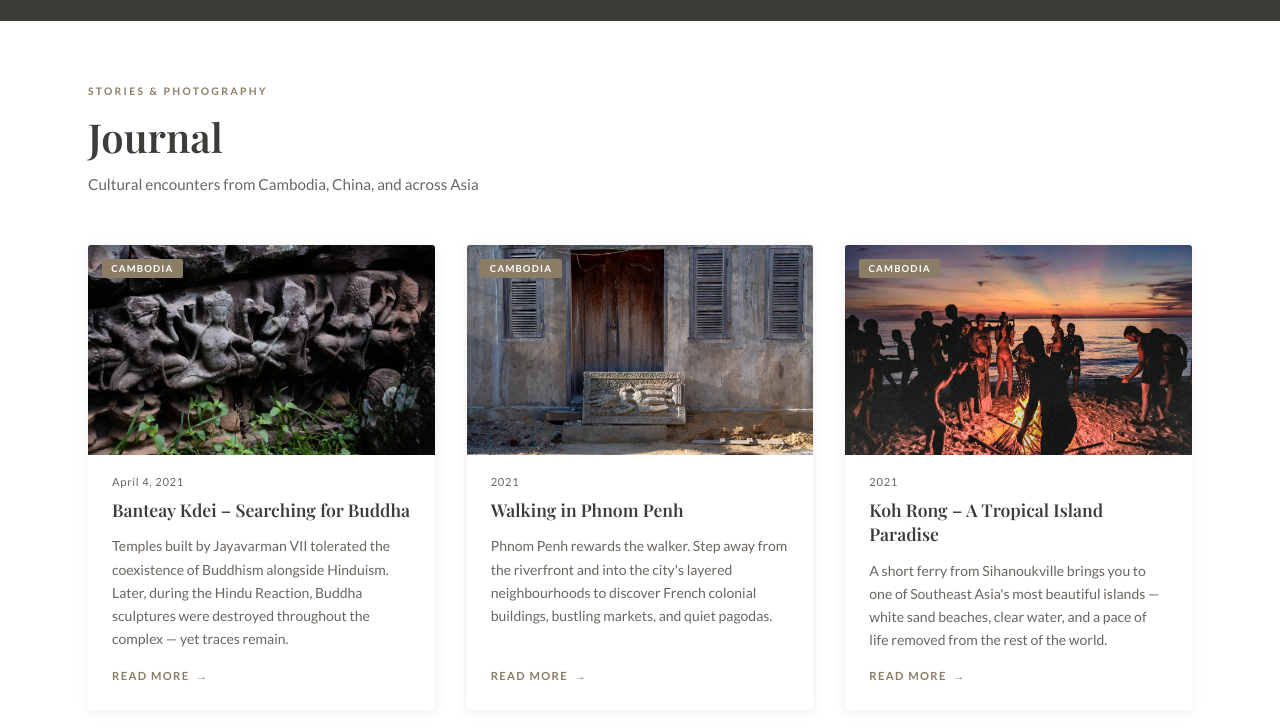
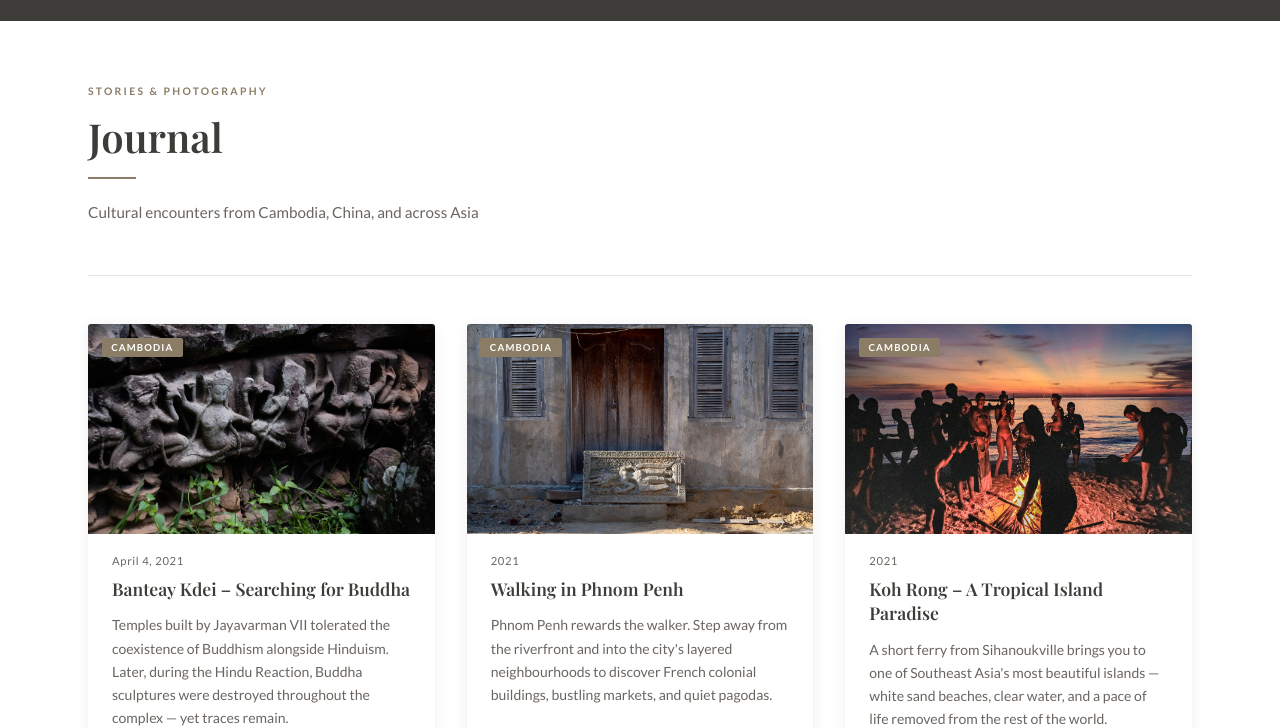
Before and after one commit to jwlav-hub/doublehappiness, a plain HTML site: page journal.html in a window 1280 px wide. Shown: the part 75-803 px from the top of the page. Drawn offline with nearby package versions, Linux system fonts and the light colour scheme; a web font is replaced by a local one.

Commit message:
Bump CSS to v=4, polish page-intro header styling
- CSS ?v=4 cache buster forces fresh stylesheet on all pages
- page-intro: add gold bar under h1, bottom border separator
- Fixes deployed site showing stale CSS (5 personas, unstyled headers)

Co-Authored-By: Claude Sonnet 4.6 <noreply@anthropic.com>

```diff
--- a/css/styles.css
+++ b/css/styles.css
@@ -522,12 +522,24 @@ footer {
 /* Page title banner */
 .page-intro {
   margin-bottom: 3rem;
+  padding-bottom: 2.5rem;
+  border-bottom: 1px solid var(--border);
 }
 
 .page-intro h1 {
   font-size: 2.5rem;
   color: var(--dark);
-  margin: 0.4rem 0 0.6rem;
+  margin: 0.4rem 0 0;
+}
+
+.page-intro h1::after {
+  content: '';
+  display: block;
+  width: 48px;
+  height: 2px;
+  background: var(--gold);
+  margin-top: 1rem;
+  margin-bottom: 1.25rem;
 }
 
 .page-intro > p {
--- a/journal.html
+++ b/journal.html
@@ -9,7 +9,7 @@
   <link rel="preconnect" href="https://fonts.googleapis.com">
   <link rel="preconnect" href="https://fonts.gstatic.com" crossorigin>
   <link href="https://fonts.googleapis.com/css2?family=Playfair+Display:ital,wght@0,400;0,600;1,400&family=Lato:wght@300;400;700&display=swap" rel="stylesheet">
-  <link rel="stylesheet" href="css/styles.css?v=3">
+  <link rel="stylesheet" href="css/styles.css?v=4">
 </head>
 <body>
 
```
Also changed, not shown: about.html (+1 -1 lines), guides.html (+1 -1 lines), index.html (+1 -1 lines), michelin.html (+1 -1 lines), plan.html (+1 -1 lines), posts/banteay-kdei.html (+1 -1 lines), posts/buddhist-temple-angkor-park.html (+1 -1 lines), posts/chinese-house-phnom-penh.html (+1 -1 lines), posts/gates-of-angkor-thom.html (+1 -1 lines), posts/khmer-smile-bayon-temple.html (+1 -1 lines), posts/koh-rong.html (+1 -1 lines), posts/walking-in-phnom-penh.html (+1 -1 lines).
